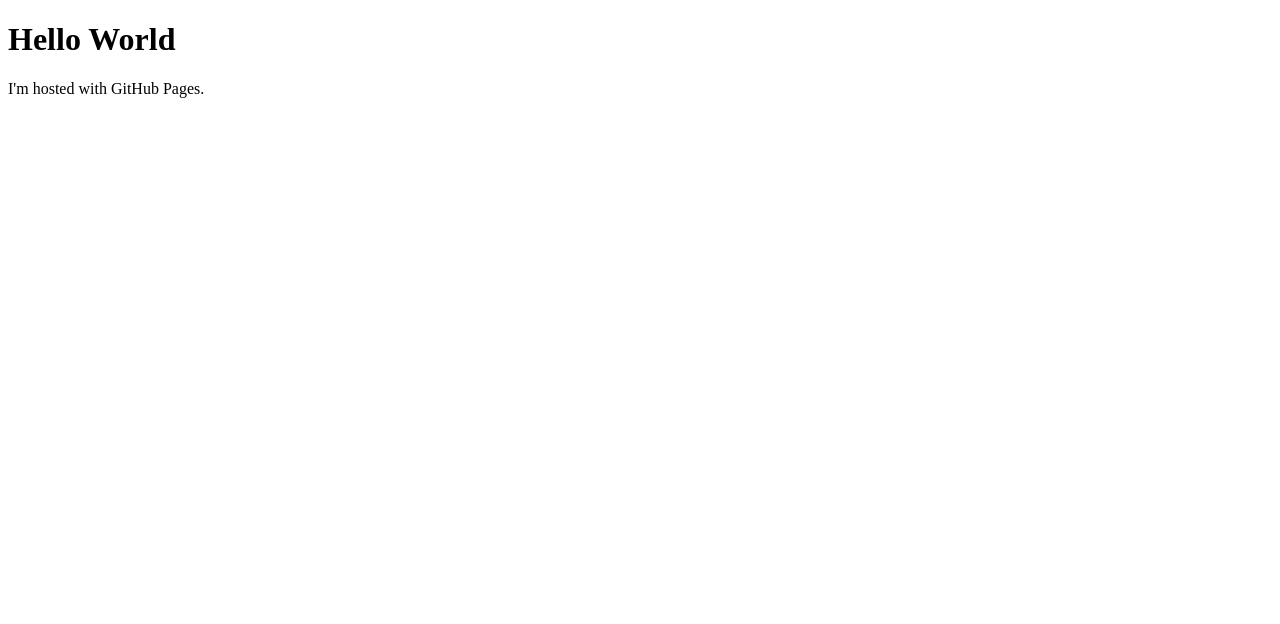
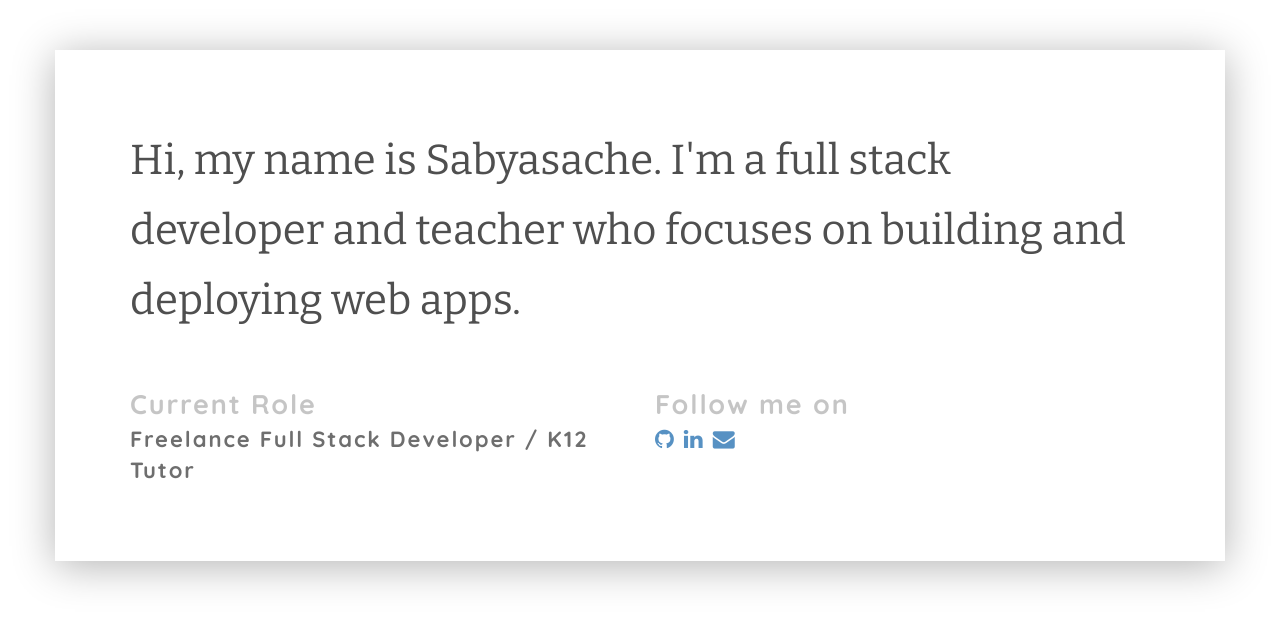
Before and after one commit to sabsdev/sabsdev.github.io, a plain HTML site: page index.html in a window 1280 px wide. Drawn offline with nearby package versions, Linux system fonts and the light colour scheme.

Commit message:
Update index.html

```diff
--- a/index.html
+++ b/index.html
@@ -1,7 +1,96 @@
+
 <!DOCTYPE html>
-<html>
+<html lang="en">
+<head>
+  <meta charset="utf-8">
+  <meta http-equiv="X-UA-Compatible" content="IE=edge">
+  <meta name="viewport" content="width=device-width, initial-scale=1">
+  <title>Sabyasache Ghosh</title>
+  <link href="https://maxcdn.bootstrapcdn.com/bootstrap/3.3.6/css/bootstrap.min.css" rel="stylesheet" integrity="sha384-1q8mTJOASx8j1Au+a5WDVnPi2lkFfwwEAa8hDDdjZlpLegxhjVME1fgjWPGmkzs7" crossorigin="anonymous">
+  <link href="https://maxcdn.bootstrapcdn.com/font-awesome/4.6.3/css/font-awesome.min.css" rel="stylesheet" integrity="sha384-T8Gy5hrqNKT+hzMclPo118YTQO6cYprQmhrYwIiQ/3axmI1hQomh7Ud2hPOy8SP1" crossorigin="anonymous">
+  <link href='https://fonts.googleapis.com/css?family=Quicksand:400,700,300|Bitter:400,700,400italic' rel='stylesheet' type='text/css'>
+  <style>
+  .card {
+    box-shadow: 0 5px 40px rgba(0, 0, 0, 0.3);
+		width: 100%;
+		min-height: 300px;
+		margin-top: 50px;
+    padding: 75px;
+  }
+  .card__title {
+    font-family: 'Bitter', serif;
+		font-size: 42px;
+		line-height: 70px;
+		font-weight: 500;
+		color: #4F4F4F;
+		margin: 0;
+  }
+  .description__header {
+    font-family: 'Quicksand', sans-serif;
+		font-size: 27px;
+		letter-spacing: 1.85px;
+		color: #4F4F4F;
+    opacity: 0.32;
+    padding-top: 50px;
+    font-weight: 700;
+  }
+  .description__body {
+    font-family: 'Quicksand', sans-serif;
+		font-size: 22px;
+		letter-spacing: 1.91px;
+		color: #4F4F4F;
+		opacity: 0.82;
+		font-weight: 700;
+  }
+  a:hover {
+    text-decoration: none;
+  }
+  @media (max-width: 768px) {
+    .card {
+      padding: 25px;
+    }
+    .card__title {
+      font-size: 28px;
+      line-height: initial;
+    }
+    .description__header {
+      font-size: 17px;
+    }
+    .description__body {
+      font-size: 12px;
+    }
+  }
+</style>
+</head>
 <body>
-<h1>Hello World</h1>
-<p>I'm hosted with GitHub Pages.</p>
+  <div class="container">
+    <div class="row">
+      <div class="col-xs-12 card">
+        <h1 class="card__title">
+          Hi, my name is Sabyasache. I'm a full stack developer and teacher who focuses on building and deploying web apps.
+				</h1>
+        <div class="row">
+          <div class="col-sm-6">
+            <div class="description__header">Current Role</div>
+            <div class="description__body">Freelance Full Stack Developer / K12 Tutor</div>
+          </div>
+          <div class="col-sm-6">
+            <div class="description__header">Follow me on</div>
+            <div class="description__body">
+              <a href="https://github.com/sabsdev" target="_blank" title="Github">
+                <i class="fa fa-github"></i>
+              </a>
+              <a href="https://linkedin.com/" target="_blank" title="LinkedIn">
+                <i class="fa fa-linkedin"></i>
+              </a>
+              <a href="mailto:sabs.dev@protonmail.com" title="Mail">
+                <i class="fa fa-envelope"></i>
+              </a>
+            </div>
+          </div>
+        </div>
+      </div>
+    </div>
+  </div>
 </body>
 </html>
```
